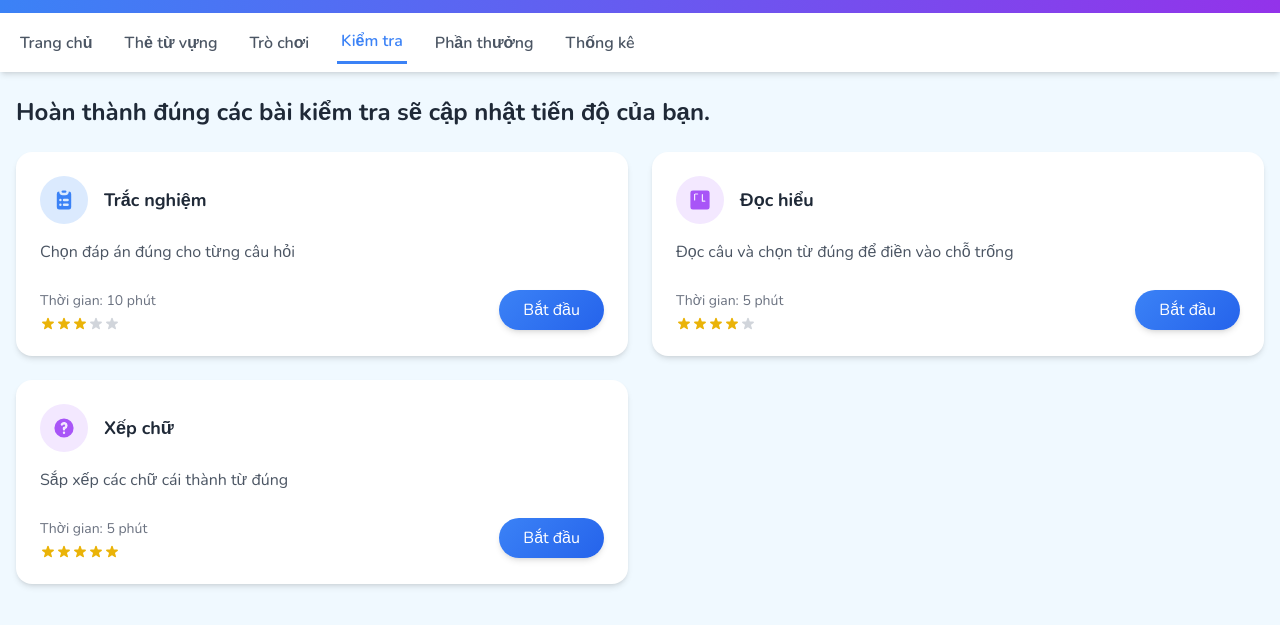
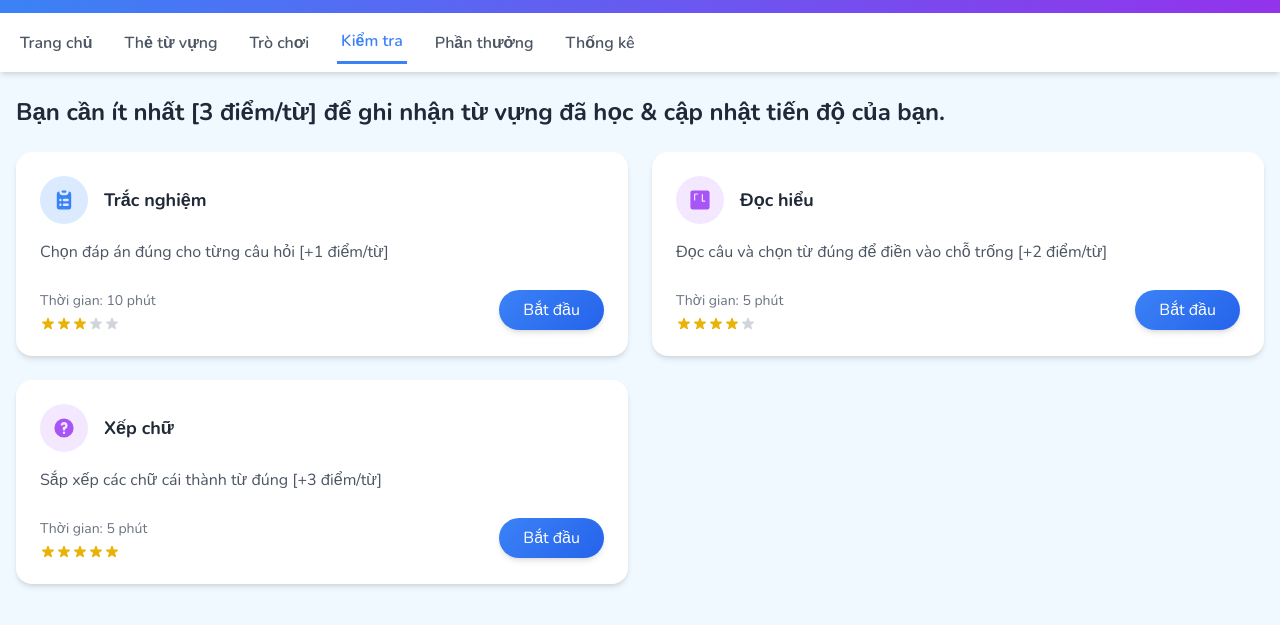
Before and after one commit to nqcuong2030-ctrl/flashkids-project, a website: page public/index.html in a window 1280 px wide. Both pictures are taken after a click on the button "Kiểm tra". Shown: the part 59-684 px from the top of the page. Drawn offline with nearby package versions, Linux system fonts and the light colour scheme; files that its build step writes are made by us from their sources; no server answers.

Commit message:
Update new 12.08.2025

```diff
--- a/public/action.js
+++ b/public/action.js
@@ -109,9 +109,9 @@ const games = [
 ];
 
 const quizTypes = [
-    { id: 1, name: 'Trắc nghiệm', description: 'Chọn đáp án đúng cho từng câu hỏi', time: 10, difficulty: 3, icon: 'document' },
-	{ id: 3, name: 'Đọc hiểu', description: 'Đọc câu và chọn từ đúng để điền vào chỗ trống', time: 5, difficulty: 4, icon: 'book-open' },
-    { id: 2, name: 'Xếp chữ', description: 'Sắp xếp các chữ cái thành từ đúng', time: 5, difficulty: 5, icon: 'question' }
+    { id: 1, name: 'Trắc nghiệm', description: 'Chọn đáp án đúng cho từng câu hỏi [+1 điểm/từ]', time: 10, difficulty: 3, icon: 'document' },
+	{ id: 3, name: 'Đọc hiểu', description: 'Đọc câu và chọn từ đúng để điền vào chỗ trống [+2 điểm/từ]', time: 5, difficulty: 4, icon: 'book-open' },
+    { id: 2, name: 'Xếp chữ', description: 'Sắp xếp các chữ cái thành từ đúng [+3 điểm/từ]', time: 5, difficulty: 5, icon: 'question' }
 ];
 
 const badges = [
--- a/public/index.html
+++ b/public/index.html
@@ -335,7 +335,7 @@
 
             <!-- Quiz Tab -->
             <div id="quiz" class="tab-content hidden">
-				<h4 class="text-2xl font-bold text-gray-800 mb-6">Hoàn thành đúng các bài kiểm tra sẽ cập nhật tiến độ của bạn. </h4>
+				<h4 class="text-2xl font-bold text-gray-800 mb-6">Bạn cần ít nhất [3 điểm/từ] để ghi nhận từ vựng đã học & cập nhật tiến độ của bạn.</h4>
                 <!-- Quiz Types -->
                 <div class="grid grid-cols-1 md:grid-cols-2 gap-6 mb-8" id="quiz-types">
                     <!-- Quiz types will be loaded dynamically -->
```
